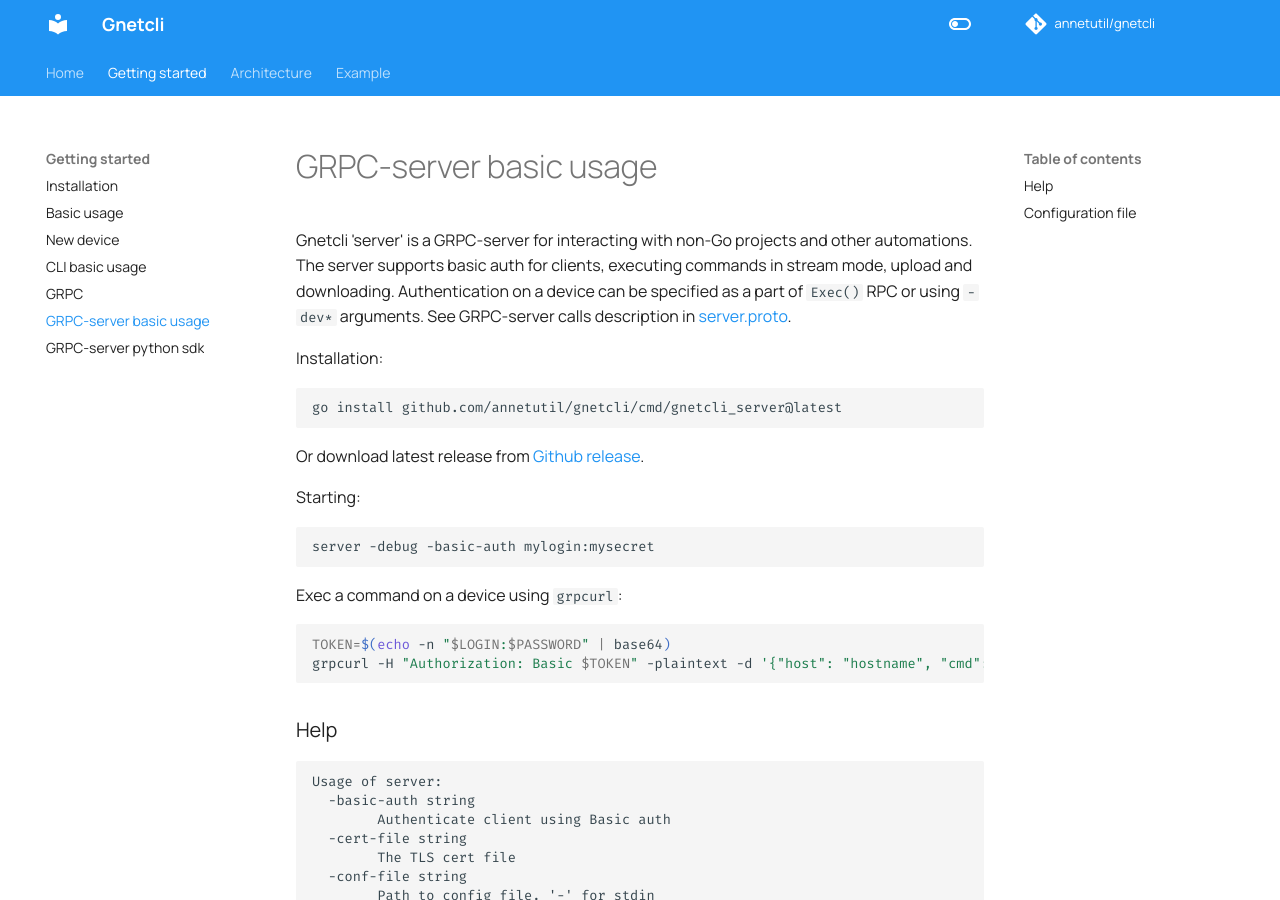
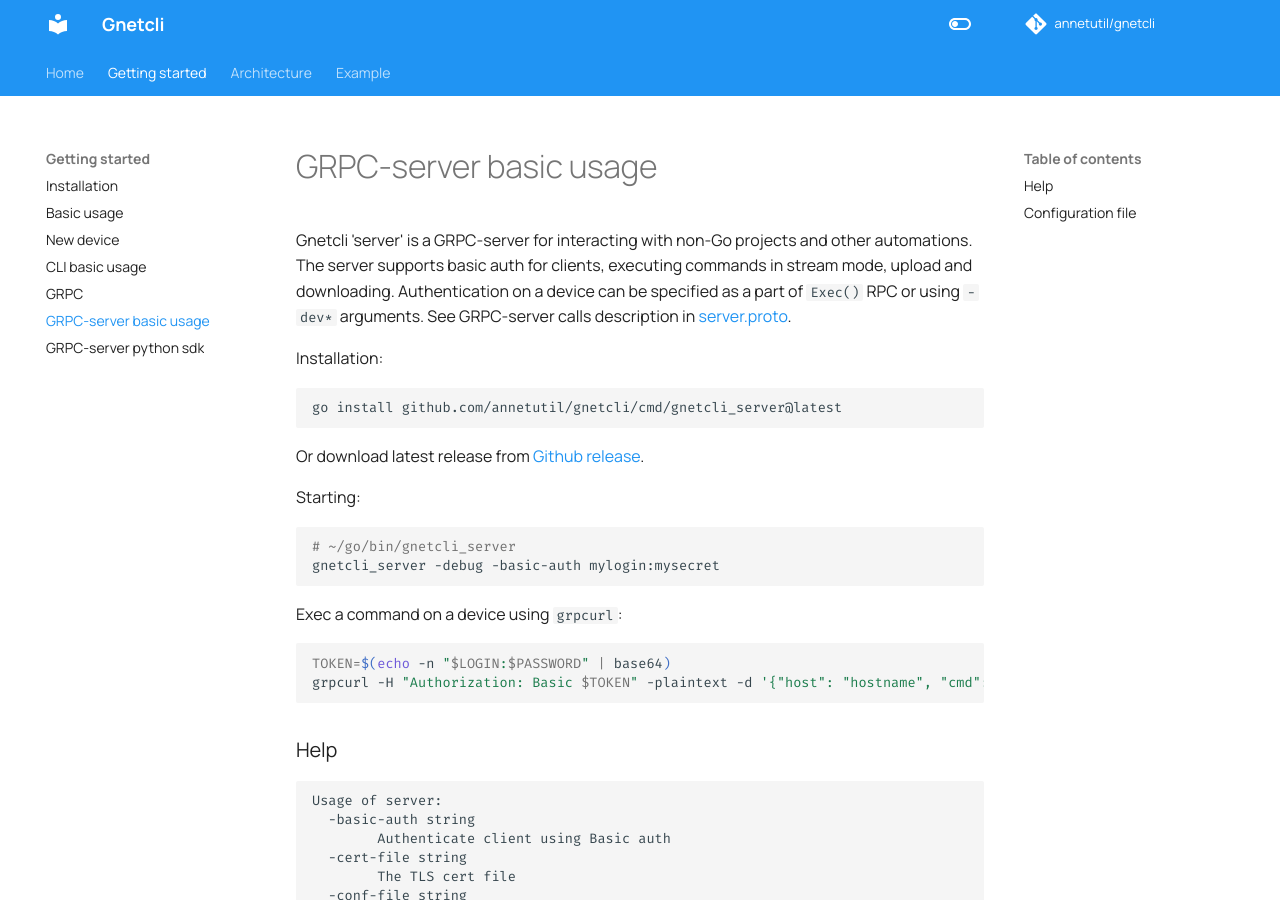
Before and after one commit to annetutil/gnetcli, an MkDocs documentation site: the page built from docs/basic_usage_server.md, in a window 1280 px wide and 900 px high. Built offline with MkDocs 1.6.1 and Material for MkDocs 9.7.7, drawn with Linux system fonts in a browser that asks for light colours; comment, search, counter and statistics services are not loaded.

Commit message:
docs: update

````diff
--- a/docs/basic_usage_server.md
+++ b/docs/basic_usage_server.md
@@ -11,7 +11,8 @@
 
 Starting:
 ```shell
-server -debug -basic-auth mylogin:mysecret
+# ~/go/bin/gnetcli_server
+gnetcli_server -debug -basic-auth mylogin:mysecret
 ```
 
 Exec a command on a device using `grpcurl`:
````
